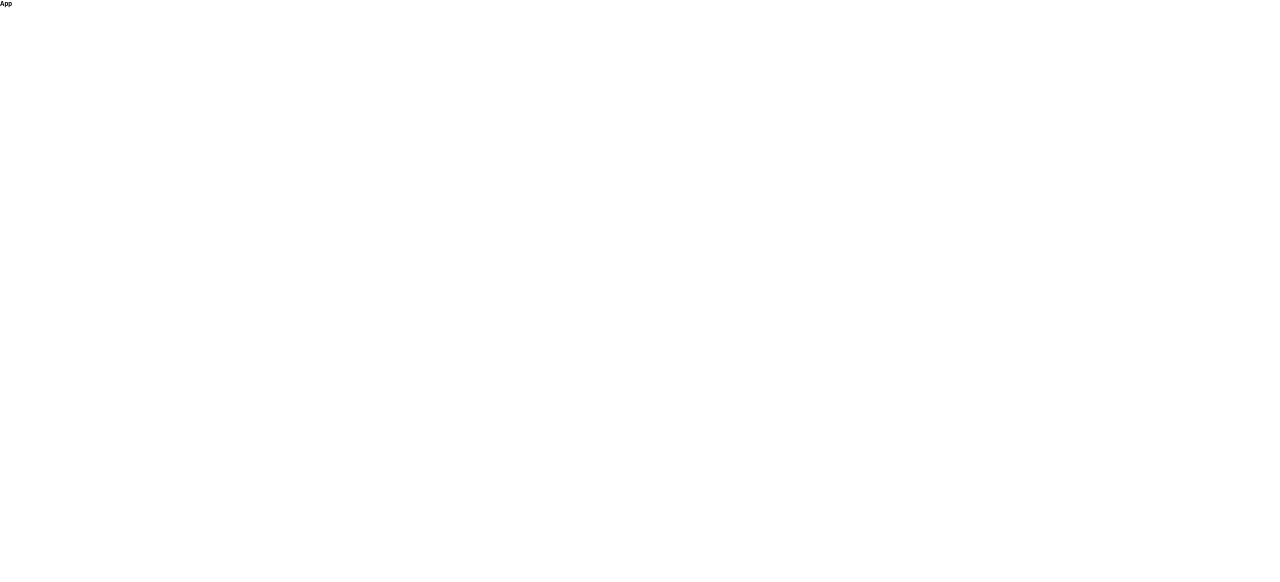
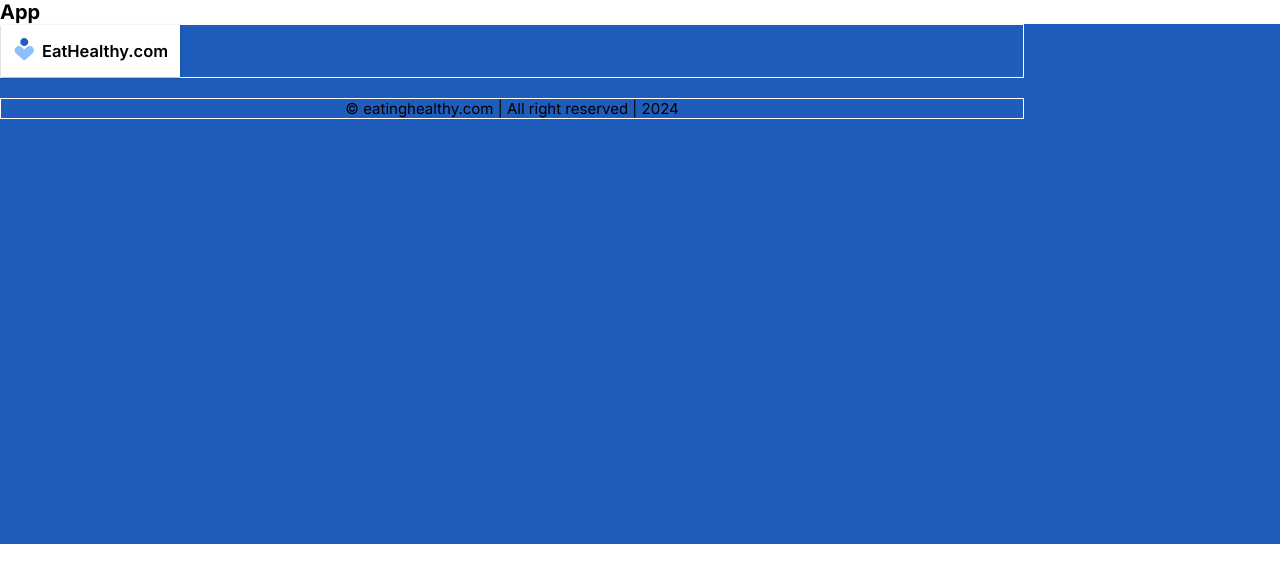
Before and after one commit to 2h311/eathealthy, a React (Vite) app: page / in a window 1280 px wide. Shown: the top 582 px of the page. Built offline with nearby package versions, Linux system fonts and the light colour scheme.

Commit message:
first commit of the day

```diff
--- a/index.html
+++ b/index.html
@@ -5,7 +5,11 @@
   <meta charset="UTF-8" />
   <link rel="icon" type="image/svg+xml" href="/logo.svg" />
   <meta name="viewport" content="width=device-width, initial-scale=1.0" />
-  <title>EatHealthy</title>
+  <title>EatHealthy &#8212; Everyone deserves a sound health.</title>
+
+  <link rel="preconnect" href="https://fonts.googleapis.com">
+  <link rel="preconnect" href="https://fonts.gstatic.com" crossorigin>
+  <link href="https://fonts.googleapis.com/css2?family=Inter:wght@100..900&display=swap" rel="stylesheet">
 </head>
 
 <body>
--- a/src/App.jsx
+++ b/src/App.jsx
@@ -1,10 +1,12 @@
 import React from "react";
+import Footer from "./components/Footer";
 
 const App = () => {
   return (
-    <div>
+    <>
       <h1>App</h1>
-    </div>
+      <Footer />
+    </>
   );
 };
 
--- a/src/components/Footer.jsx
+++ b/src/components/Footer.jsx
@@ -0,0 +1,26 @@
+import React from "react";
+
+import FullLogo from "../helpers/FullLogo";
+
+const Footer = () => {
+  const currentYear = new Date().getFullYear();
+
+  return (
+    <footer className="footer">
+      <div className="footer__container">
+        <section className="footer__up">
+          <div className="">
+            <FullLogo />
+          </div>
+          {/* <div></div>
+            <div></div> */}
+        </section>
+        <section className="footer__down">
+          &copy; eatinghealthy.com | All right reserved | {currentYear}
+        </section>
+      </div>
+    </footer>
+  );
+};
+
+export default Footer;
--- /dev/null
+++ b/src/helpers/FullLogo.jsx
@@ -0,0 +1,15 @@
+import React from "react";
+import LogoSVG from "./Logo";
+
+const FullLogo = () => {
+  return (
+    <div className="logo">
+      <span className="logo__svg">
+        <LogoSVG />
+      </span>
+      <span className="logo__text">EatHealthy.com</span>
+    </div>
+  );
+};
+
+export default FullLogo;
--- a/src/helpers/Logo.jsx
+++ b/src/helpers/Logo.jsx
@@ -1,6 +1,6 @@
 import React from "react";
 
-const Logo = () => {
+const LogoSVG = () => {
   return (
     <>
       <svg
@@ -34,4 +34,4 @@ const Logo = () => {
   );
 };
 
-export default Logo;
+export default LogoSVG;
--- a/src/main.css
+++ b/src/main.css
@@ -1,7 +1,6 @@
 *,
 *::after,
 *::before {
-  font-size: 62.5%;
   margin: 0;
   padding: 0;
 }
@@ -13,8 +12,46 @@
   -moz-osx-font-smoothing: grayscale;
 }
 
-body {
+html {
+  font-size: 62.5%;
   font-family: Inter, system-ui, Avenir, Helvetica, Arial, sans-serif;
 }
 
+.logo {
+  width: max-content;
+  display: flex;
+  align-items: center;
+  gap: 0.65rem;
+  font-size: 1.65rem;
+  padding: 1.25rem 1.2rem;
+  box-shadow: rgba(0, 0, 0, 0.12) 0px 1px 3px, rgba(0, 0, 0, 0.24) 0px 1px 2px;
+  background-color: #ffffff;
+}
+.logo__svg > svg {
+  height: 2.25rem;
+  width: 2.25rem;
+}
+.logo__text {
+  font-weight: 600;
+}
+
+.footer {
+  width: 100%;
+  height: 52rem;
+  background-color: #1e5dbc;
+  font-size: 1.5rem;
+}
+.footer__container {
+  display: flex;
+  flex-direction: column;
+  gap: 2rem;
+  width: 80%;
+}
+.footer__up, .footer__down {
+  border: 1px solid #fff;
+}
+.footer__down {
+  text-align: center;
+}
+
 /*# sourceMappingURL=main.css.map */
--- /dev/null
+++ b/src/scss/_footer.scss
@@ -0,0 +1,28 @@
+.footer {
+  width: 100%;
+  height: 52rem;
+  //   color: #fff;
+  background-color: $color-primary;
+
+  font-size: 1.5rem;
+
+  &__container {
+    display: flex;
+    flex-direction: column;
+    gap: 2rem;
+
+    width: $default-inner-width;
+  }
+
+  &__up,
+  &__down {
+    border: 1px solid #fff;
+  }
+
+  &__up {
+  }
+
+  &__down {
+    text-align: center;
+  }
+}
--- a/src/scss/_index.scss
+++ b/src/scss/_index.scss
@@ -1,7 +1,6 @@
 *,
 *::after,
 *::before {
-  font-size: 62.5%;
   margin: 0;
   padding: 0;
 }
@@ -13,6 +12,29 @@
   -moz-osx-font-smoothing: grayscale;
 }
 
-body {
+html {
+  font-size: 62.5%;
   font-family: Inter, system-ui, Avenir, Helvetica, Arial, sans-serif;
 }
+
+.logo {
+  width: max-content;
+  display: flex;
+  align-items: center;
+  gap: 0.65rem;
+  font-size: 1.65rem;
+  padding: 1.25rem 1.2rem;
+  box-shadow: rgba(0, 0, 0, 0.12) 0px 1px 3px, rgba(0, 0, 0, 0.24) 0px 1px 2px;
+  background-color: $color-white;
+
+  &__svg {
+    & > svg {
+      height: 2.25rem;
+      width: 2.25rem;
+    }
+  }
+
+  &__text {
+    font-weight: 600;
+  }
+}
--- a/src/scss/main.scss
+++ b/src/scss/main.scss
@@ -1 +1,4 @@
+@import "variables";
 @import "index";
+
+@import "footer";
```
Also changed, not shown: src/scss/_variables.scss (added, +8 -0 lines), src/components/Navbar.jsx (line endings or trailing spaces), 1 other file (tests, documents, lock files or other folders).
